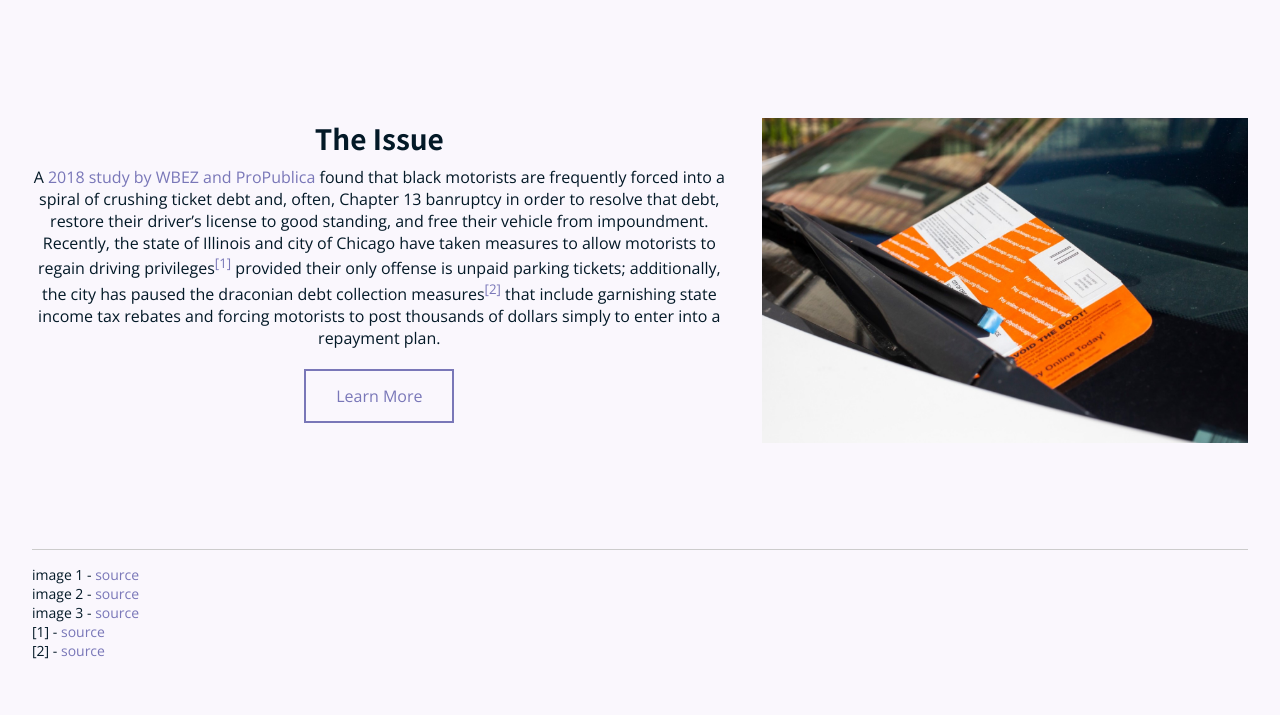
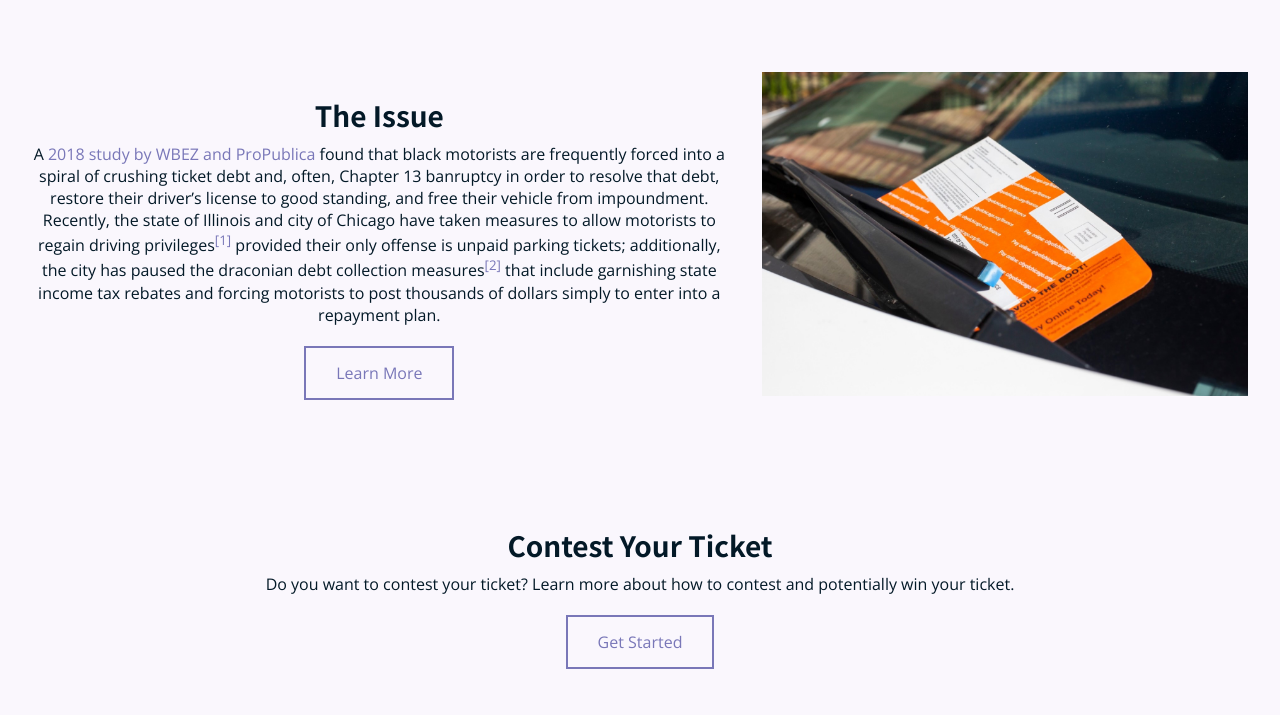
Before and after one commit to tsoutonglang/com421-team5, a plain HTML site: page index.html in a window 1280 px wide. Shown: the part 1125-1840 px from the top of the page. Before the commit the page ends 1793 px from the top, so only its background shows below. Drawn offline with nearby package versions, Linux system fonts and the light colour scheme.

Commit message:
index finished

```diff
--- a/index.html
+++ b/index.html
@@ -59,6 +59,13 @@
         <a href="./issue.html" class="button">Learn More</a>
     </section>
 
+    <section id="contesting">
+        <h2>Contest Your Ticket</h2>
+        <p>Do you want to contest your ticket? Learn more about how to contest and potentially win your ticket.</p>
+
+        <a href="testify.html" class="button">Get Started</a>
+    </section>
+
     <!-- -- -- FOOTNOTES -- -- -->
     <section id="footnotes">
         <hr>
--- a/style.css
+++ b/style.css
@@ -91,14 +91,18 @@ h2 {
   text-align: left;
 }
 
+#aboutUs {
+  margin-top: 50px;
+}
+
 #issue {
   margin-top: 50px;
   margin-bottom: 10%;
+  padding-top: 25px;
 }
 
-#aboutUs {
-  margin-top: 50px;
-  margin-bottom: 10%;
+#contesting {
+  margin-top: 10%;
 }
 
 /* * * IMG * * */
```
Also changed, not shown: graphs/anount_due_by_year.txt, graphs/notice_level.txt.
